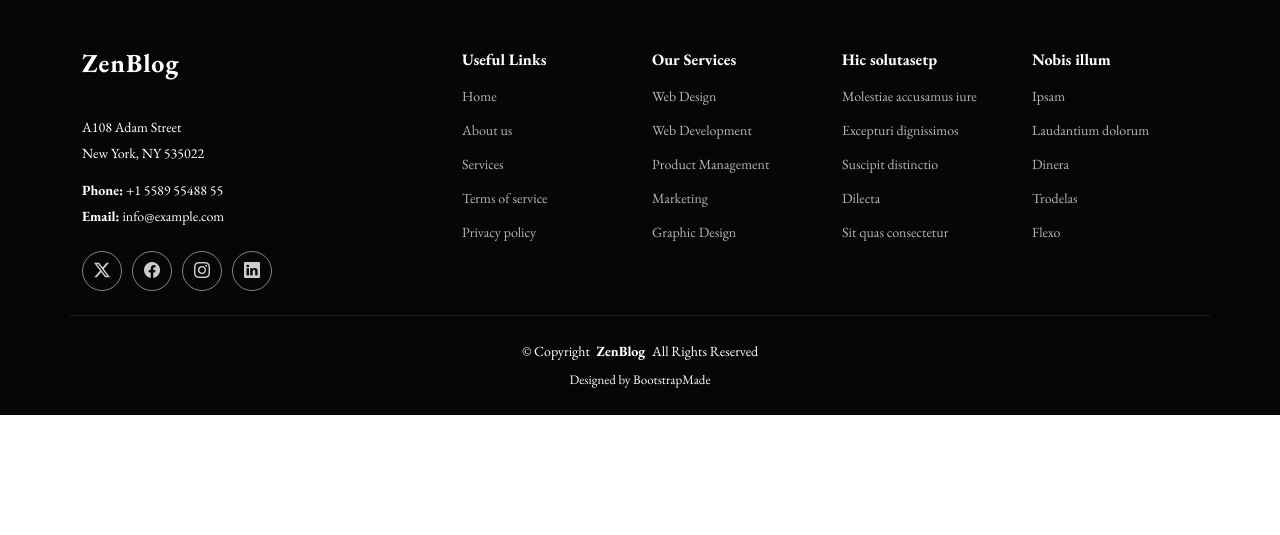
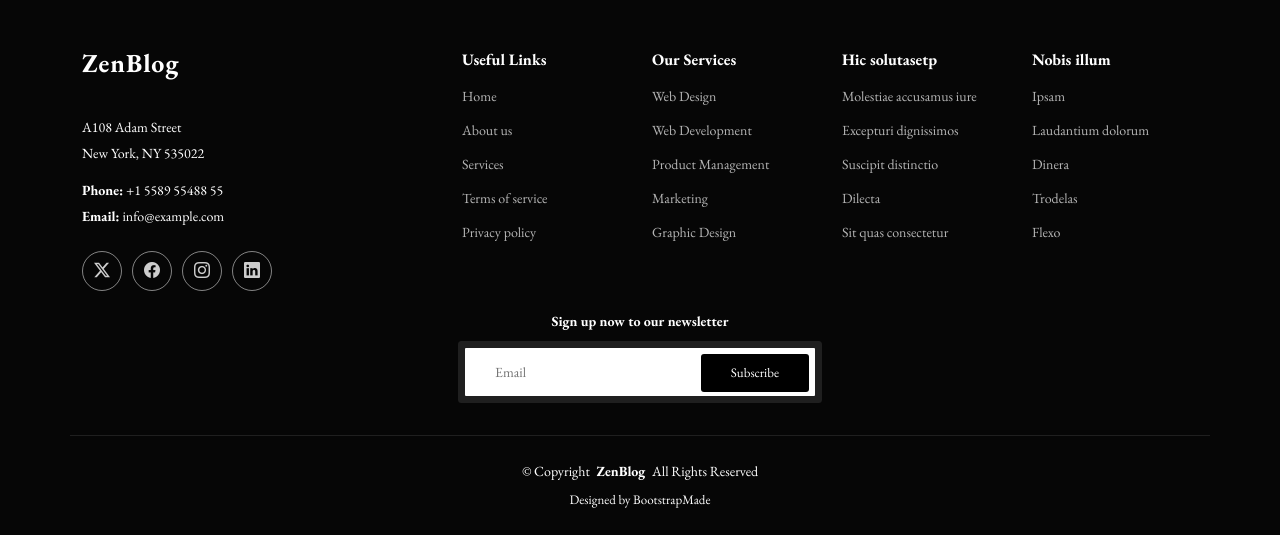
Before and after one commit to mahdi921/My-Awsome-Blog, a Django app: page /about/ in a window 1280 px wide. Shown: the part 1292-1827 px from the top of the page. Before the commit the page ends 1707 px from the top, so only its background shows below. Run offline with Django 4.2, Linux system fonts and the light colour scheme; some libraries are stand-ins or nearby versions.

Commit message:
implemented newsletter form html and css

```diff
--- a/statics/blog/assets/css/main.css
+++ b/statics/blog/assets/css/main.css
@@ -2202,3 +2202,73 @@ section,
  .navigation-area .nav-right:hover .thumb img {
   opacity: .5;
 }
+
+/**/
+/**body{
+	background-color: #181e2d;
+}
+**/
+.bbb-wrapper{
+
+	    margin-top: 20px;
+
+
+}
+.fl-wrap {
+    float: left;
+    width: 100%;
+    position: relative;
+}
+
+.bbb-wrapper .subcribe-form p {
+    color: #fff;
+    font-size: 14px;
+}
+
+.bbb-wrapper .subcribe-form form {
+    max-width: 350px;
+    margin: 15px auto;
+    position: relative;
+}
+
+.bbb-wrapper .subcribe-form #subscribe input {
+    width: 100%;
+    height: 48px;
+    background: #fff;
+    border: none;
+    outline: none;
+    border-radius: 1px;
+    padding: 0 30px;
+    box-shadow: 0px 0px 0px 7px rgba(255,255,255,0.1);
+}
+
+.bbb-wrapper .subcribe-form #subscribe #subscribe-button {
+    height: 38px;
+    padding: 0 30px;
+    border-radius: 3px;
+    border: none;
+    position: absolute;
+    right: 6px;
+    top: 6px;
+        font-size: 13px;
+    color: #fff;
+    cursor: pointer;
+}
+
+.subscribe-message {
+    color: #fff;
+    float: left;
+    margin-top: 10px;
+    text-align: left;
+    font-weight: 500;
+    line-height: 19px;
+}
+
+.color-bg{
+	    background: #000;
+}
+
+#subscribe-button:hover{
+    background: #2C3B5A;
+    color: #fff;
+}
--- a/templates/base.html
+++ b/templates/base.html
@@ -103,6 +103,16 @@
             <li><a href="#">Flexo</a></li>
           </ul>
         </div>
+        <div class="bbb-wrapper fl-wrap">
+          <div class="subcribe-form fl-wrap">
+            <p class="text-center"><b>Sign up now to our newsletter</b></p>
+            <form id="subscribe" novalidate="true">
+                <input class="enteremail" name="EMAIL" id="subscribe-email" placeholder="Email" spellcheck="false" type="text">
+                <button type="submit" id="subscribe-button" class="subscribe-button color-bg"><i class="fa fa-rss"></i> Subscribe</button>
+                <label for="subscribe-email" class="subscribe-message"></label>
+            </form>
+          </div>
+        </div>
 
       </div>
     </div>
@@ -135,6 +145,15 @@
   <!-- Main JS File -->
   <script src="{% static 'blog/assets/js/main.js' %}"></script>
 
+  <!-- Alert Messages -->
+  {% if messages %}
+          <ul class="messages">
+            {% for message in messages %}
+             {% if message.tags %} <script>alert('{{ message }}')</script>{% endif %}
+            {% endfor %}
+          </ul>
+        {% endif %}
+
 </body>
 
 </html>
```
